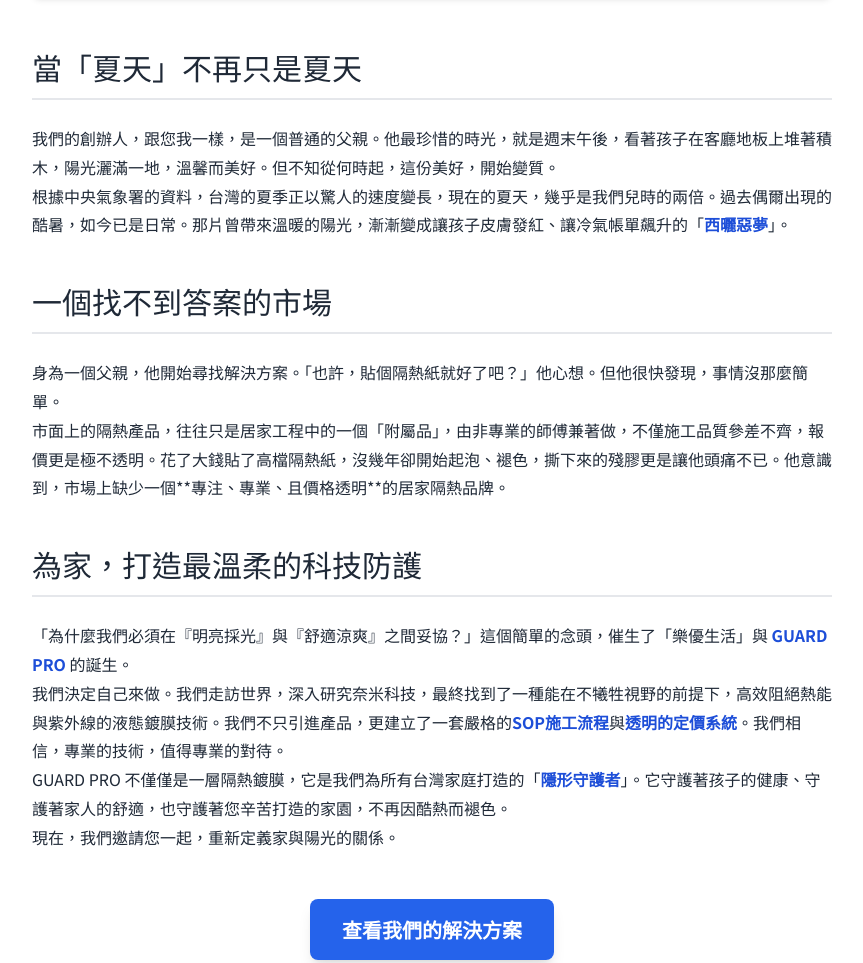
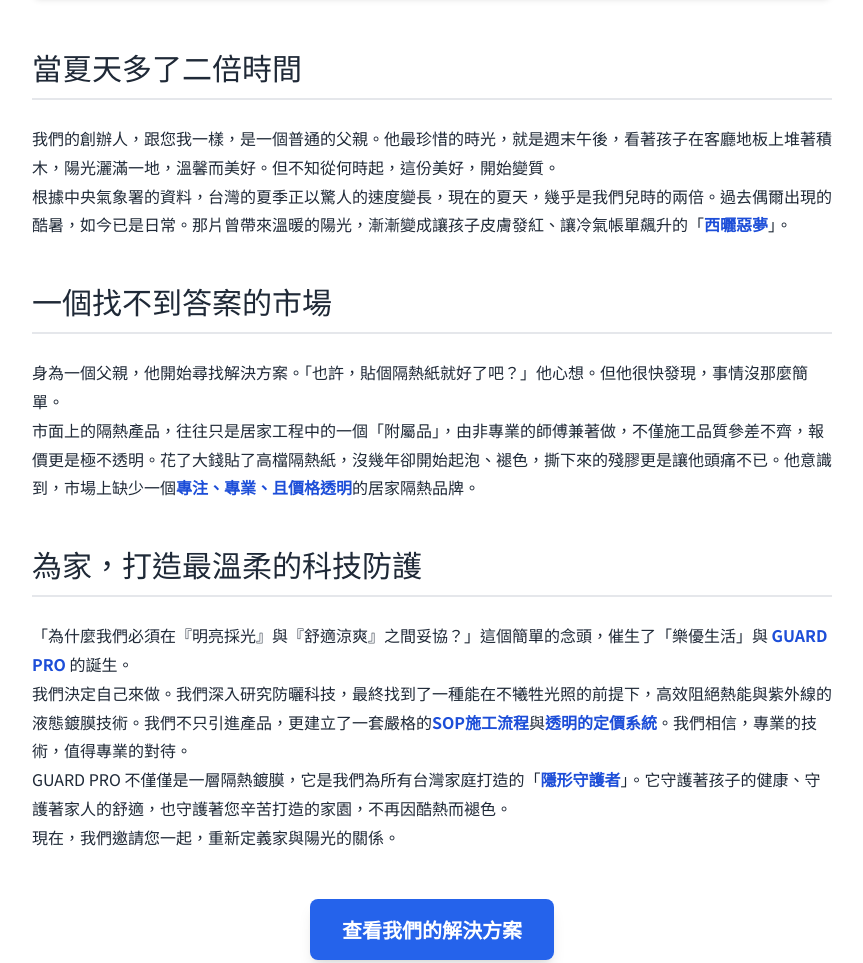
Before and after one commit to gauchi120-svg/jptex, a plain HTML site: page brand-story.html in a window 1280 px wide. Shown: the part 323-1286 px from the top of the page, without its empty margins (208-1071 px from the left). Drawn offline with nearby package versions, Linux system fonts and the light colour scheme.

Commit message:
Update brand-story.html

```diff
--- a/brand-story.html
+++ b/brand-story.html
@@ -49,17 +49,17 @@
 
             <img src="IMG_6477.jpg" alt="溫馨家庭在客廳享受舒適陽光" class="rounded-lg shadow-md mb-12">
 
-            <h2>當「夏天」不再只是夏天</h2>
+            <h2>當夏天多了二倍時間</h2>
             <p>我們的創辦人，跟您我一樣，是一個普通的父親。他最珍惜的時光，就是週末午後，看著孩子在客廳地板上堆著積木，陽光灑滿一地，溫馨而美好。但不知從何時起，這份美好，開始變質。</p>
             <p>根據中央氣象署的資料，台灣的夏季正以驚人的速度變長，現在的夏天，幾乎是我們兒時的兩倍。過去偶爾出現的酷暑，如今已是日常。那片曾帶來溫暖的陽光，漸漸變成讓孩子皮膚發紅、讓冷氣帳單飆升的「<strong>西曬惡夢</strong>」。</p>
 
             <h2>一個找不到答案的市場</h2>
             <p>身為一個父親，他開始尋找解決方案。「也許，貼個隔熱紙就好了吧？」他心想。但他很快發現，事情沒那麼簡單。</p>
-            <p>市面上的隔熱產品，往往只是居家工程中的一個「附屬品」，由非專業的師傅兼著做，不僅施工品質參差不齊，報價更是極不透明。花了大錢貼了高檔隔熱紙，沒幾年卻開始起泡、褪色，撕下來的殘膠更是讓他頭痛不已。他意識到，市場上缺少一個**專注、專業、且價格透明**的居家隔熱品牌。</p>
+            <p>市面上的隔熱產品，往往只是居家工程中的一個「附屬品」，由非專業的師傅兼著做，不僅施工品質參差不齊，報價更是極不透明。花了大錢貼了高檔隔熱紙，沒幾年卻開始起泡、褪色，撕下來的殘膠更是讓他頭痛不已。他意識到，市場上缺少一個<strong>專注、專業、且價格透明</strong>的居家隔熱品牌。</p>
 
             <h2>為家，打造最溫柔的科技防護</h2>
             <p>「為什麼我們必須在『明亮採光』與『舒適涼爽』之間妥協？」這個簡單的念頭，催生了「樂優生活」與 <strong>GUARD PRO</strong> 的誕生。</p>
-            <p>我們決定自己來做。我們走訪世界，深入研究奈米科技，最終找到了一種能在不犧牲視野的前提下，高效阻絕熱能與紫外線的液態鍍膜技術。我們不只引進產品，更建立了一套嚴格的<strong>SOP施工流程</strong>與<strong>透明的定價系統</strong>。我們相信，專業的技術，值得專業的對待。</p>
+            <p>我們決定自己來做。我們深入研究防曬科技，最終找到了一種能在不犧牲光照的前提下，高效阻絕熱能與紫外線的液態鍍膜技術。我們不只引進產品，更建立了一套嚴格的<strong>SOP施工流程</strong>與<strong>透明的定價系統</strong>。我們相信，專業的技術，值得專業的對待。</p>
             <p>GUARD PRO 不僅僅是一層隔熱鍍膜，它是我們為所有台灣家庭打造的「<strong>隱形守護者</strong>」。它守護著孩子的健康、守護著家人的舒適，也守護著您辛苦打造的家園，不再因酷熱而褪色。</p>
             <p>現在，我們邀請您一起，重新定義家與陽光的關係。</p>
 
```
